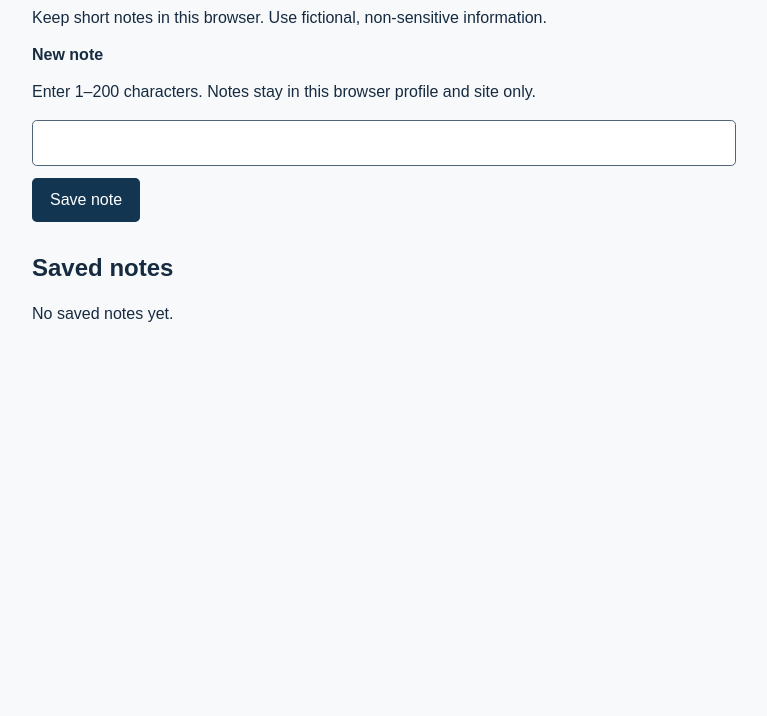
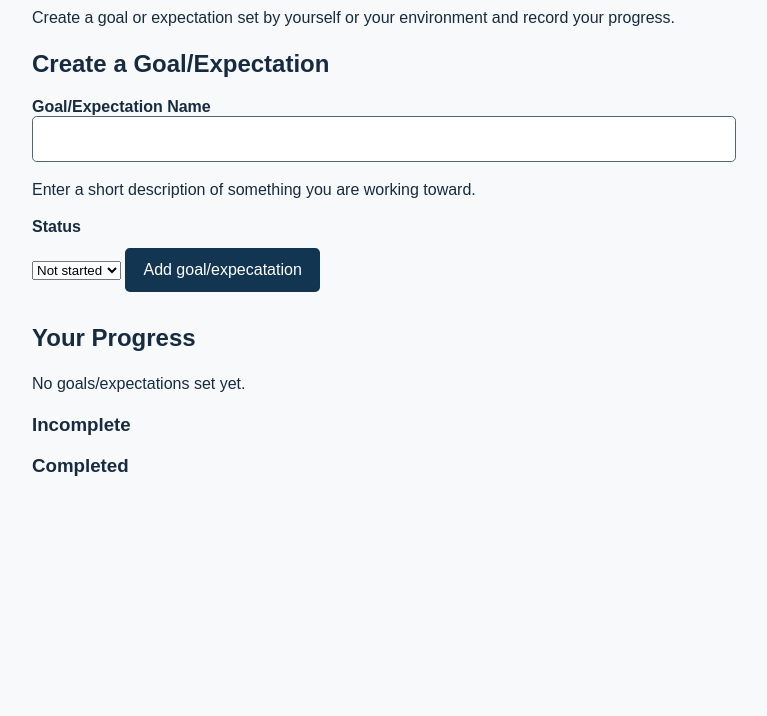
Before and after one commit to kylascott11/mgt3745-hw3, a plain HTML site: page index.html in a window 1280 px wide. Shown: the part 84-800 px from the top of the page, without its empty margins (256-1023 px from the left). Drawn offline with Linux system fonts and the light colour scheme.

Commit message:
Update index.html to implement progress tracking feature

```diff
--- a/index.html
+++ b/index.html
@@ -3,25 +3,66 @@
 <head>
   <meta charset="utf-8">
   <meta name="viewport" content="width=device-width, initial-scale=1">
-  <title>Meeting notes | MGT 3745 starter</title>
+  <title>Progress Tracker | MGT 3745</title>
   <link rel="stylesheet" href="styles.css">
   <script src="app.js" defer></script>
 </head>
 <body>
   <main>
-    <h1>Meeting notes</h1>
-    <p>Keep short notes in this browser. Use fictional, non-sensitive information.</p>
-    <form id="note-form" novalidate>
-      <label for="note-input">New note</label>
-      <p id="note-help">Enter 1–200 characters. Notes stay in this browser profile and site only.</p>
-      <input id="note-input" name="note" type="text" aria-describedby="note-help note-error" autocomplete="off">
-      <button type="submit">Save note</button>
-      <p id="note-error" role="alert"></p>
-    </form>
-    <p id="save-status" role="status" aria-live="polite"></p>
-    <h2>Saved notes</h2>
-    <p id="empty-state">No saved notes yet.</p>
-    <ul id="note-list" aria-label="Saved notes"></ul>
+    <h1>Progress Tracker</h1>
+    <p>Create a goal or expectation set by yourself or your environment and record your progress.</p>
+
+    <section aria-labelledby="createGoalHeading">
+      <h2 id="createGoalHeading">Create a Goal/Expectation</h2>
+      <form id="goalForm" novalidate>
+        <label for="goalName">Goal/Expectation Name</label>
+        <input id="goalName" name="goalName" type="text" aria-describedby="goalNameHelp goalError" autocomplete="off">
+        <p id="goalNameHelp">Enter a short description of something you are working toward.</p>
+
+        <label for="goalStatus">Status</label>
+        <select id="goalStatus" name="goalStatus" aria-describedby="goalError">
+          <option value="not-started">Not started</option>
+          <option value="in-progress">In progress</option>
+          <option value="completed">Completed</option>
+        </select>
+
+        <button type="submit">Add goal/expecatation</button>
+        <p id="goalError" role="alert" aria-live="assertive"></p>
+      </form>
+    </section>
+
+    <p id="saveStatus" role="status" aria-live="polite"></p>
+    <p id="saveError" role="alert" aria-live="assertive"></p>
+
+    <section aria-labelledby="progressHeading">
+      <h2 id="progressHeading">Your Progress</h2>
+      <p id="emptyState">No goals/expectations set yet.</p>
+
+      <section aria-labelledby="incompleteHeading">
+        <h3 id="incompleteHeading">Incomplete</h3>
+        <ul id="incompleteMarkerList" aria-label="Incomplete goals/expectations"></ul>
+      </section>
+
+      <section aria-labelledby="completedHeading">
+        <h3 id="completedHeading">Completed</h3>
+        <ul id="completedMarkerList" aria-label="Completed goals/expectations"></ul>
+      </section>
+    </section>
+
+    <template id="markerTemplate">
+      <li class="progress-marker">
+        <article>
+          <h4 class="marker-name"></h4>
+          <p class="marker-status"></p>
+          <div class="marker-actions" aria-label="Progress marker actions">
+            <button type="button" data-action="edit">Edit</button>
+            <button type="button" data-action="update">Update</button>
+            <button type="button" data-action="complete">Mark complete</button>
+            <button type="button" data-action="remove">Remove</button>
+          </div>
+        </article>
+      </li>
+    </template>
   </main>
 </body>
 </html>
```
